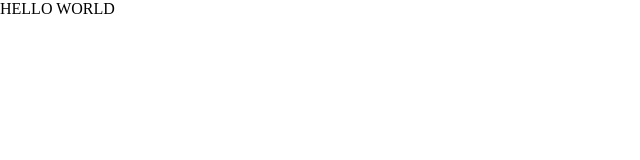
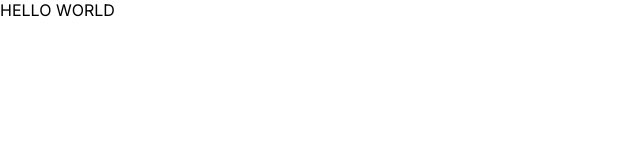
Before and after one commit to Kayphrosh/Mepos, a React (Create React App) app: page / in a window 1280 px wide. Shown: the top 160 px of the page, without its empty margins (0-640 px from the left). Built offline with nearby package versions, Linux system fonts and the light colour scheme.

Commit message:
folder structure

```diff
--- /dev/null
+++ b/src/features/authentication/register-store/RegisterStore.jsx
@@ -0,0 +1 @@
+//Super Admin Registration Container
--- a/src/index.css
+++ b/src/index.css
@@ -1,8 +1,16 @@
+@import url('https://fonts.googleapis.com/css2?family=Inter:ital,opsz,wght@0,14..32,100..900;1,14..32,100..900&display=swap');
+
 * {
   margin: 0;
   padding: 0;
   box-sizing: border-box;
   overflow-x: hidden;
+}
+
+body {
+  width: 100%;
+  height: 100%;
+  font-family: 'Inter', sans-serif;
 }
 
 input,
--- /dev/null
+++ b/src/variables.scss
@@ -0,0 +1,4 @@
+$primaryColor: #010066;
+$textPrimaryColor: #000000;
+$textSecondaryColor: #FFFFFF;
+$bgPrimaryColor: #FFFFFF;
```
Also changed, not shown: src/assets/images/icons/logo-icon.svg (added), src/assets/images/login-image.png (added), src/features/authentication/register-store/AdminInfoForm.jsx (added), src/features/authentication/register-store/StoreInfoForm.jsx (added), src/features/authentication/register-store/register-store.scss (added), src/features/authentication/signup/signup.scss (deleted).
